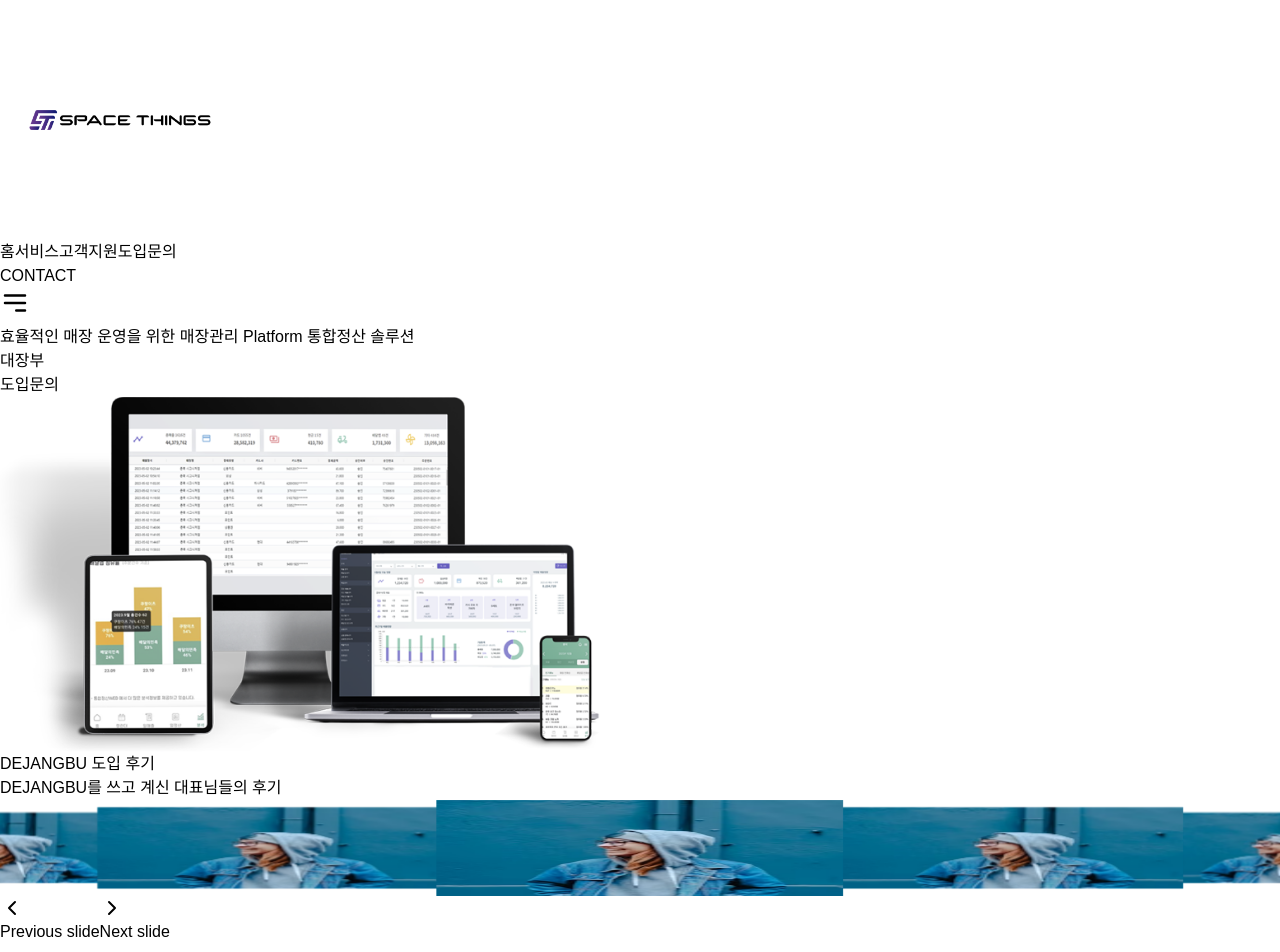
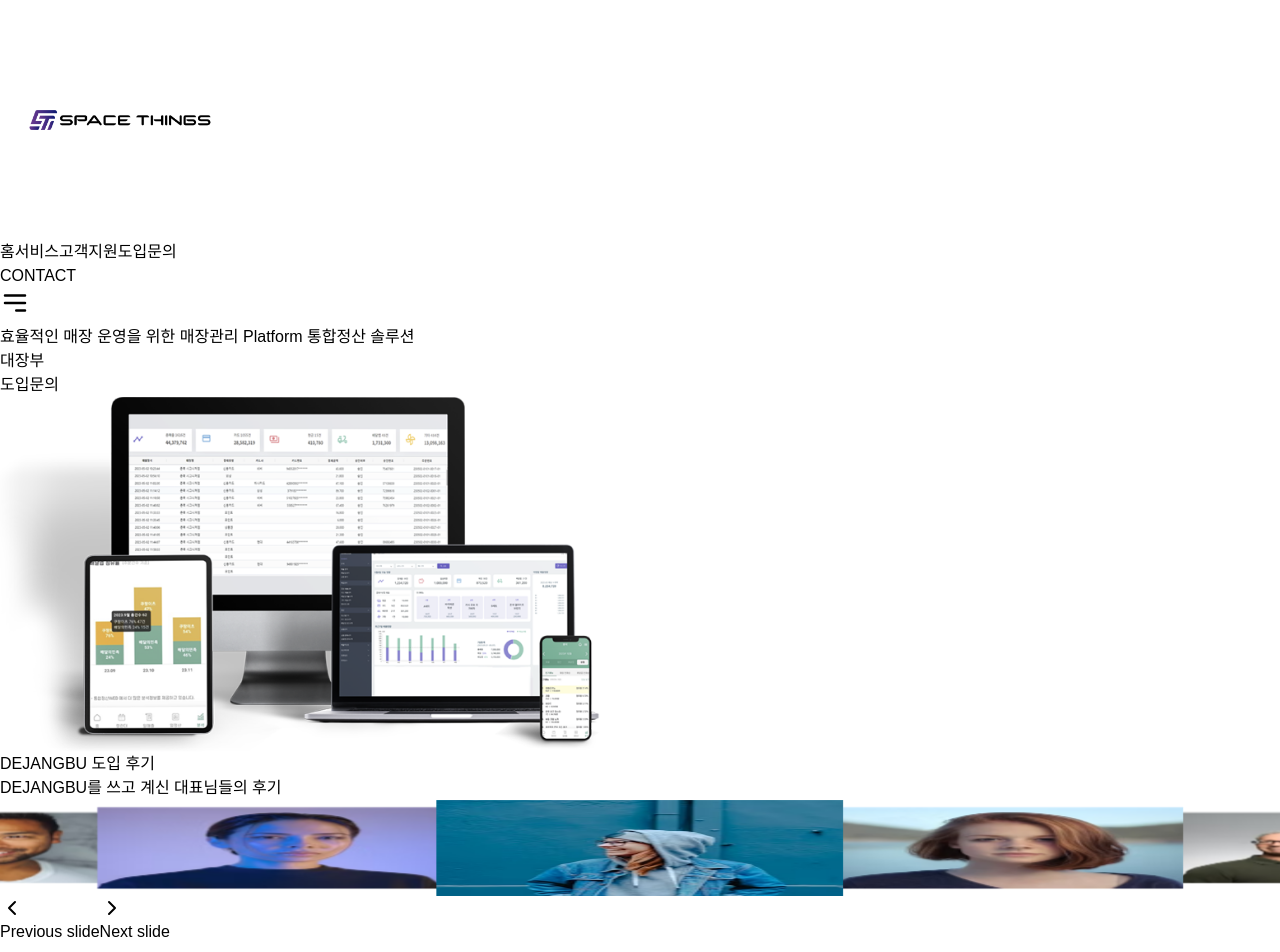
Before and after one commit to Souravhere/spacethings, a Next.js app: page /dejangbu in a window 1280 px wide. Shown: the top 952 px of the page. Built offline with nearby package versions, Linux system fonts and the light colour scheme; a web font is replaced by a local one.

Commit message:
Testimonials new ui update

```diff
--- a/src/components/TestimonialsSection.tsx
+++ b/src/components/TestimonialsSection.tsx
@@ -21,31 +21,31 @@ const testimonials = [
   {
     title: "데이터 관리가 편해졌어요",
     content: "매출, 재고, 직원 관리까지 한 번에 볼 수 있어서 매장 운영이 한결 수월해졌습니다.",
-    image: "/Testimonials/profile1.avif",
+    image: "/Testimonials/profile2.avif",
     author: "이서연 - 레스토랑 대표님"
   },
   {
     title: "효율적인 매장 관리",
     content: "실시간으로 매장 상황을 파악할 수 있어서 신속한 의사결정이 가능해졌어요.",
-    image: "/Testimonials/profile1.avif",
+    image: "/Testimonials/profile3.avif",
     author: "박준호 - 베이커리 대표님"
   },
   {
     title: "직원 관리가 쉬워졌어요",
     content: "근태관리부터 급여계산까지 자동화되어서 인력 관리가 한결 수월해졌습니다.",
-    image: "/Testimonials/profile1.avif",
+    image: "/Testimonials/profile4.avif",
     author: "최민지 - 프랜차이즈 점장님"
   },
   {
     title: "고객 서비스 품질이 향상됐어요",
     content: "데이터 기반의 의사결정으로 고객 니즈를 더 잘 파악하고 대응할 수 있게 되었습니다.",
-    image: "/Testimonials/profile1.avif",
+    image: "/Testimonials/profile5.avif",
     author: "정현우 - 소매점 운영자"
   },
   {
     title: "시간과 비용을 절약했어요",
     content: "자동화된 프로세스 덕분에 관리 업무에 들이는 시간과 비용을 크게 줄일 수 있었습니다.",
-    image: "/Testimonials/profile1.avif",
+    image: "/Testimonials/profile6.avif",
     author: "강서영 - 온라인 쇼핑몰 대표"
   }
 ]
```
